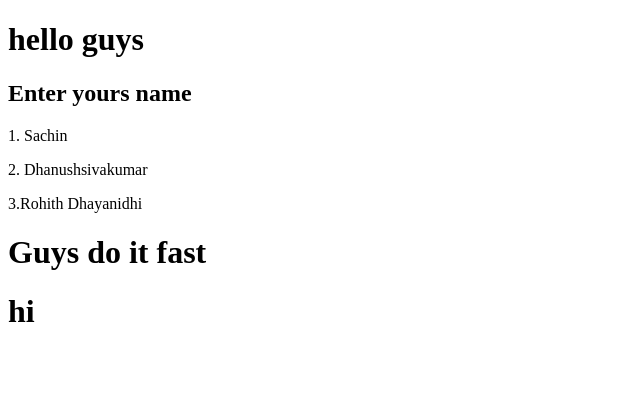
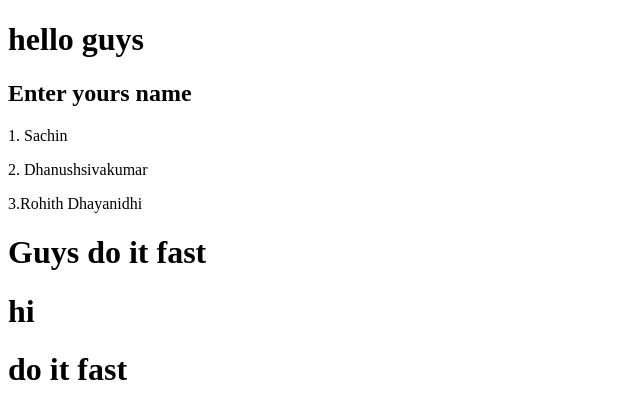
Before and after one commit to Sachin-Jandy-Rhoods/demofork, a plain HTML site: page index.html in a window 1280 px wide. Shown: the whole page, without its empty margins (0-640 px from the left). Drawn offline with Linux system fonts and the light colour scheme.

Commit message:
do it fast

```diff
--- a/index.html
+++ b/index.html
@@ -15,5 +15,6 @@
     <h1>
         hi
     </h1>
+    <h1>do it fast</h1>
 </body>
 </html>
```
